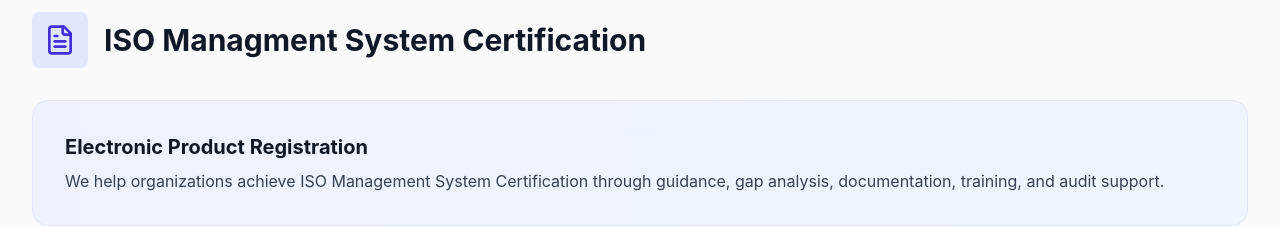
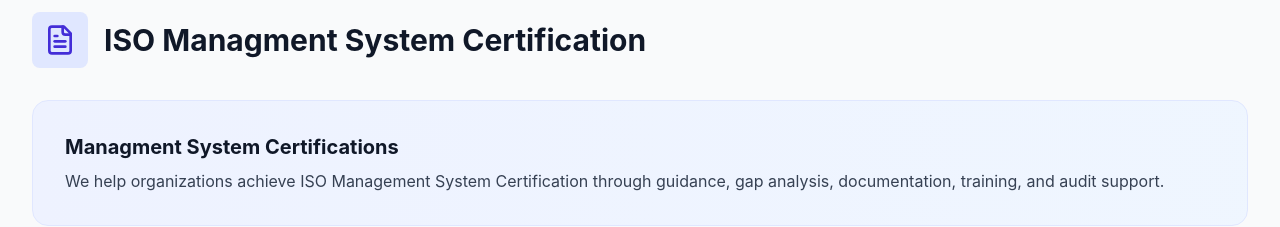
Before and after one commit to CAvivekraj878/certifi-test2, a React (Vite) app: page /services in a window 1280 px wide. Shown: the part 1140-1367 px from the top of the page. Built offline with nearby package versions, Linux system fonts and the light colour scheme.

Commit message:
Update Services.tsx

```diff
--- a/src/app/pages/Services.tsx
+++ b/src/app/pages/Services.tsx
@@ -98,7 +98,7 @@
                         whileInView={{ opacity: 1, scale: 1 }}
                         className="bg-gradient-to-r from-indigo-50 to-blue-50 p-8 rounded-2xl border border-indigo-100"
                     >
-                        <h3 className="text-xl font-bold text-gray-900 mb-2">Electronic Product Registration</h3>
+                        <h3 className="text-xl font-bold text-gray-900 mb-2">Managment System Certifications</h3>
                         <p className="text-gray-700">
                             We help organizations achieve ISO Management System Certification through guidance, gap analysis, documentation, training, and audit support.
                         </p>
```
